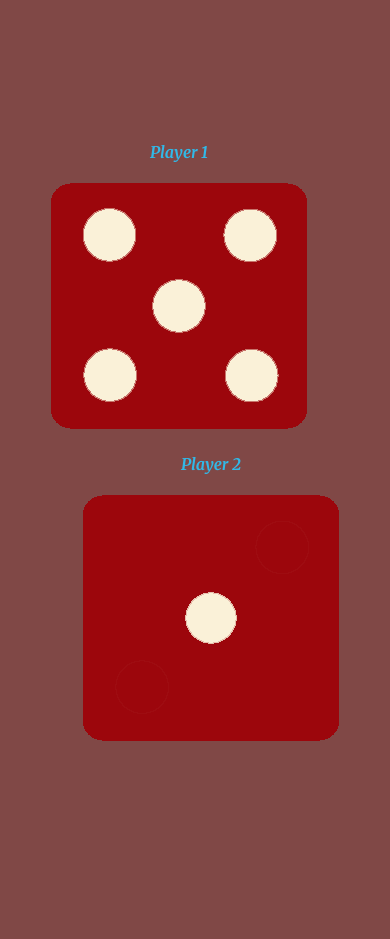
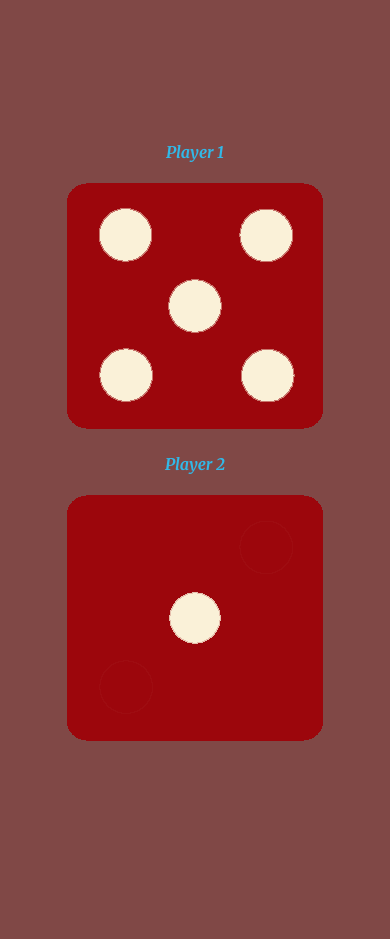
Before and after one commit to serin-gorkem/DiceGame, a plain HTML site: page index.html in a window 390 px wide. Shown: the part 770-1709 px from the top of the page. Drawn offline with Linux system fonts and the light colour scheme.

Commit message:
Update style.css

```diff
--- a/style.css
+++ b/style.css
@@ -30,14 +30,21 @@ body {
     margin: 12rem 0 0 0;
 }
 
-@media (max-width: 870px) {
+@media (max-width: 620px) {
     .p1 {
-        display: inline-block;
         margin-right: 2rem;
     }
 
     .p2 {
-        display: inline-block;
         margin-left: 2rem;
     }
 }
+@media (max-width: 596px) {
+    .p1 {
+        margin-right: 0rem;
+    }
+
+    .p2 {
+        margin-left: 0rem;
+    }
+}
```
